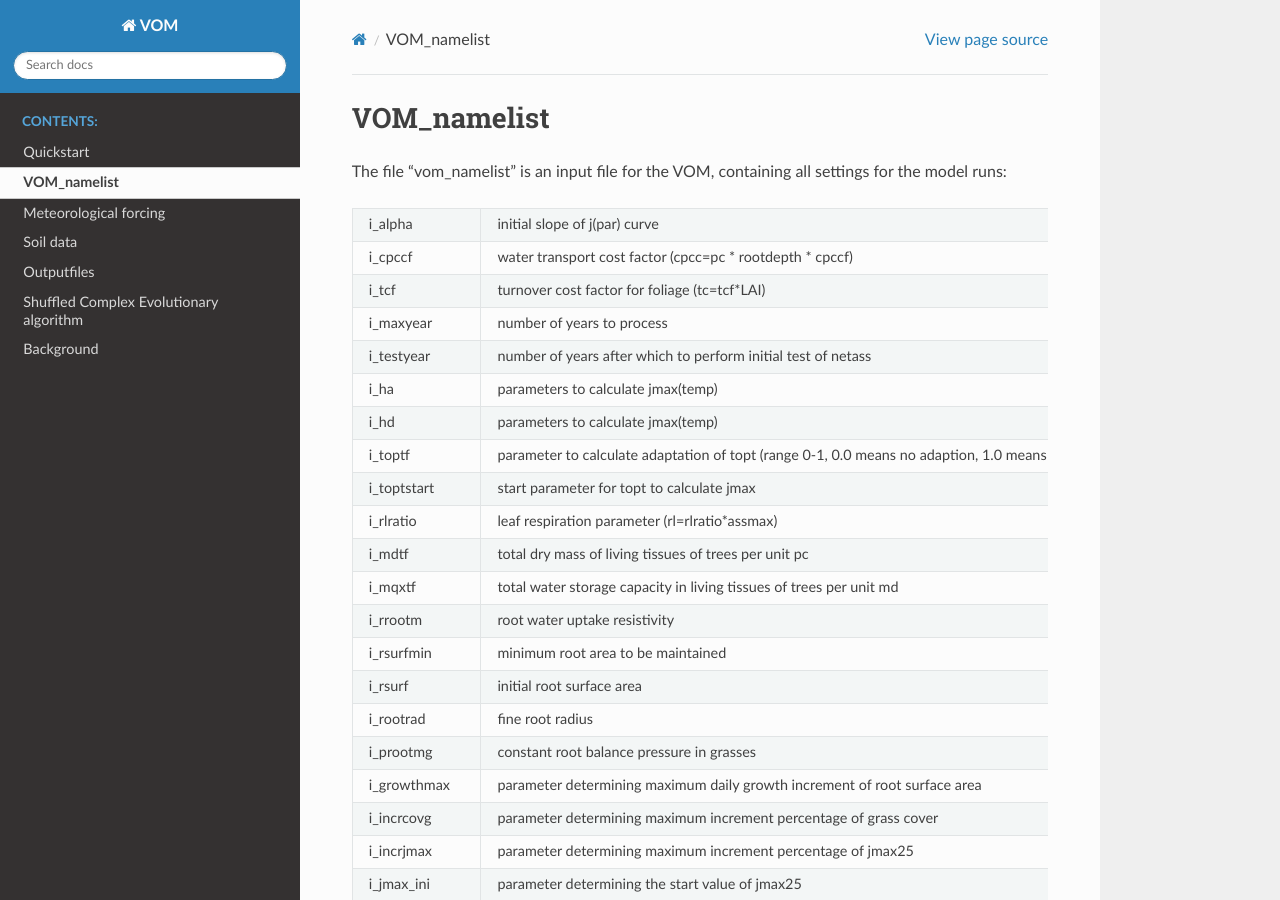
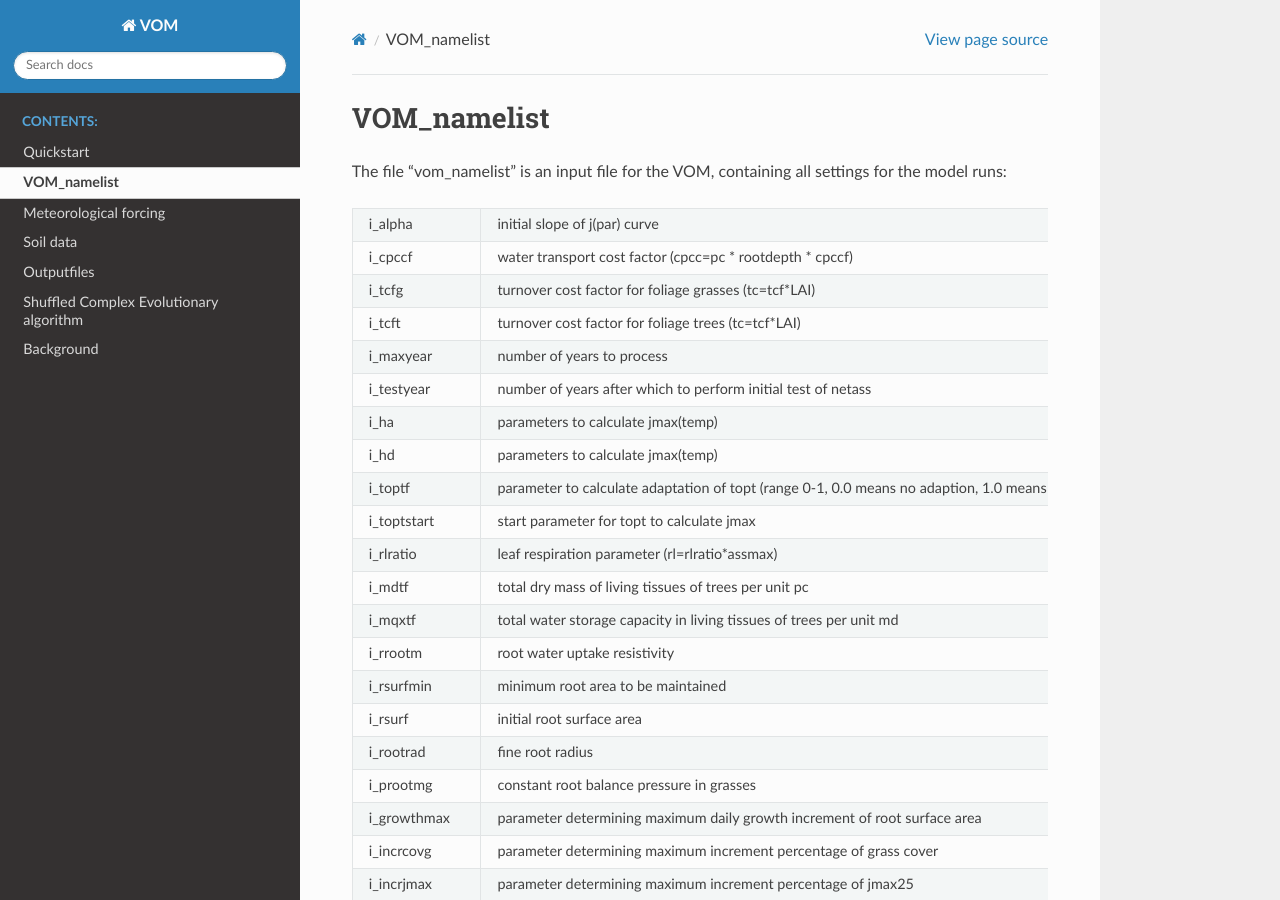
Before and after one commit to schymans/VOM, a Sphinx documentation site: the page built from VOM_Fortran/VOM-docu/source/vom_namelist.rst, in a window 1280 px wide and 900 px high. Built offline with Sphinx 7.4.7 and the Read the Docs theme 2.0.0, drawn with Linux system fonts in a browser that asks for light colours.

Commit message:
splitted i_tcf in i_tcfg and i_tcft

```diff
--- a/VOM_Fortran/VOM-docu/source/vom_namelist.rst
+++ b/VOM_Fortran/VOM-docu/source/vom_namelist.rst
@@ -7,7 +7,9 @@ The file "vom_namelist" is an input file for the VOM, containing all settings fo
 +-----------------+----------------------------------------------------------------------------------------------------+-----------+
 |i_cpccf          | water transport cost factor (cpcc=pc * rootdepth * cpccf)                                          |mol/m^3/s  |
 +-----------------+----------------------------------------------------------------------------------------------------+-----------+
-|i_tcf            | turnover cost factor for foliage (tc=tcf*LAI)                                                      |mol/m^2/s  |
+|i_tcfg           | turnover cost factor for foliage grasses (tc=tcf*LAI)                                              |mol/m^2/s  |
++-----------------+----------------------------------------------------------------------------------------------------+-----------+
+|i_tcft           | turnover cost factor for foliage trees (tc=tcf*LAI)                                                |mol/m^2/s  |
 +-----------------+----------------------------------------------------------------------------------------------------+-----------+
 |i_maxyear        | number of years to process                                                                         | \-        |
 +-----------------+----------------------------------------------------------------------------------------------------+-----------+
```
Also changed, not shown: 4 other files.
